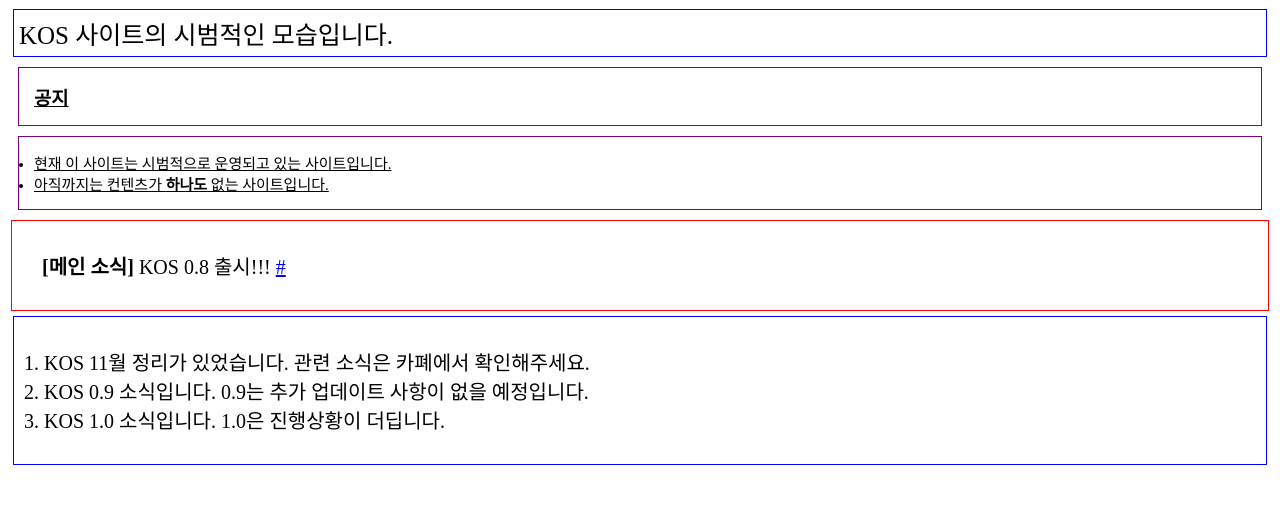
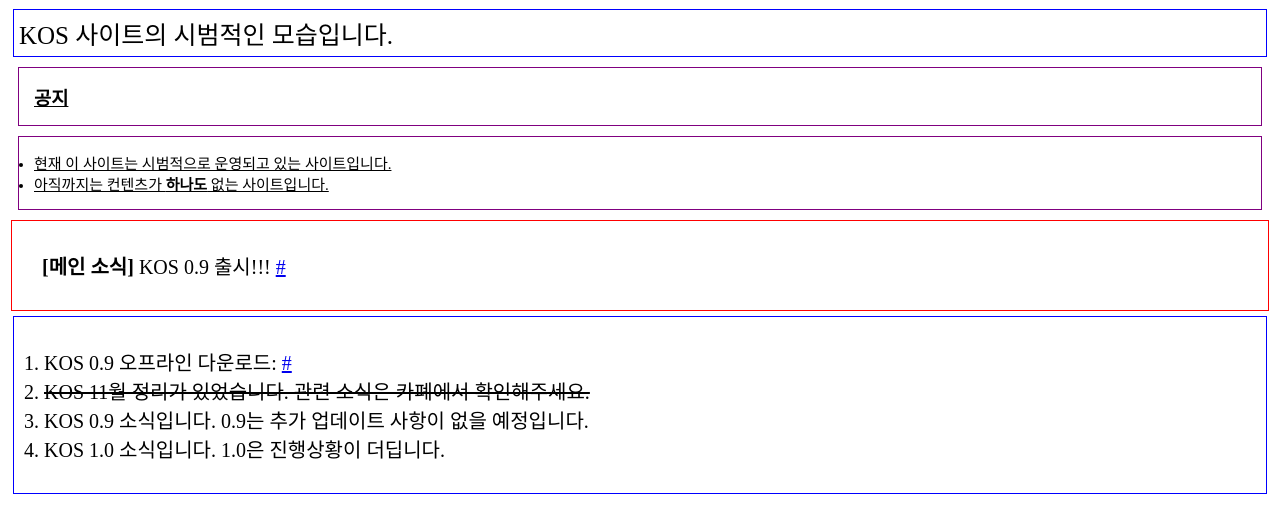
Before and after one commit to KOSTeam/KOSTeam.github.io, a plain HTML site: page index.html in a window 1280 px wide. Shown: the part 262-794 px from the top of the page. Drawn offline with Linux system fonts and the light colour scheme.

Commit message:
Update index.html

```diff
--- a/index.html
+++ b/index.html
@@ -54,9 +54,10 @@
       <li>현재 이 사이트는 시범적으로 운영되고 있는 사이트입니다.</li>
       <li> 아직까지는 컨텐츠가 <strong>하나도</strong> 없는 사이트입니다.</li>
     </ul>
-    <p id="head"><strong>[메인 소식]</strong> KOS 0.8 출시!!! <a href="https://scratch.mit.edu/projects/173526877/" target="_self">#</a></p>
+    <p id="head"><strong>[메인 소식]</strong> KOS 0.9 출시!!! <a href="https://scratch.mit.edu/projects/201072963" target="_self">#</a></p>
     <ol id="extra4">
-      <li>KOS 11월 정리가 있었습니다. 관련 소식은 카폐에서 확인해주세요.</li>
+	    <li>KOS 0.9 오프라인 다운로드: <a href="/test/KOS 0.9 The Final.exe" target="_self">#</a></li>
+	    <s><li>KOS 11월 정리가 있었습니다. 관련 소식은 카폐에서 확인해주세요.</li></s>
       <li>KOS 0.9 소식입니다. 0.9는 추가 업데이트 사항이 없을 예정입니다.</li>
       <li>KOS 1.0 소식입니다. 1.0은 진행상황이 더딥니다.</li>
     </ol>
```
